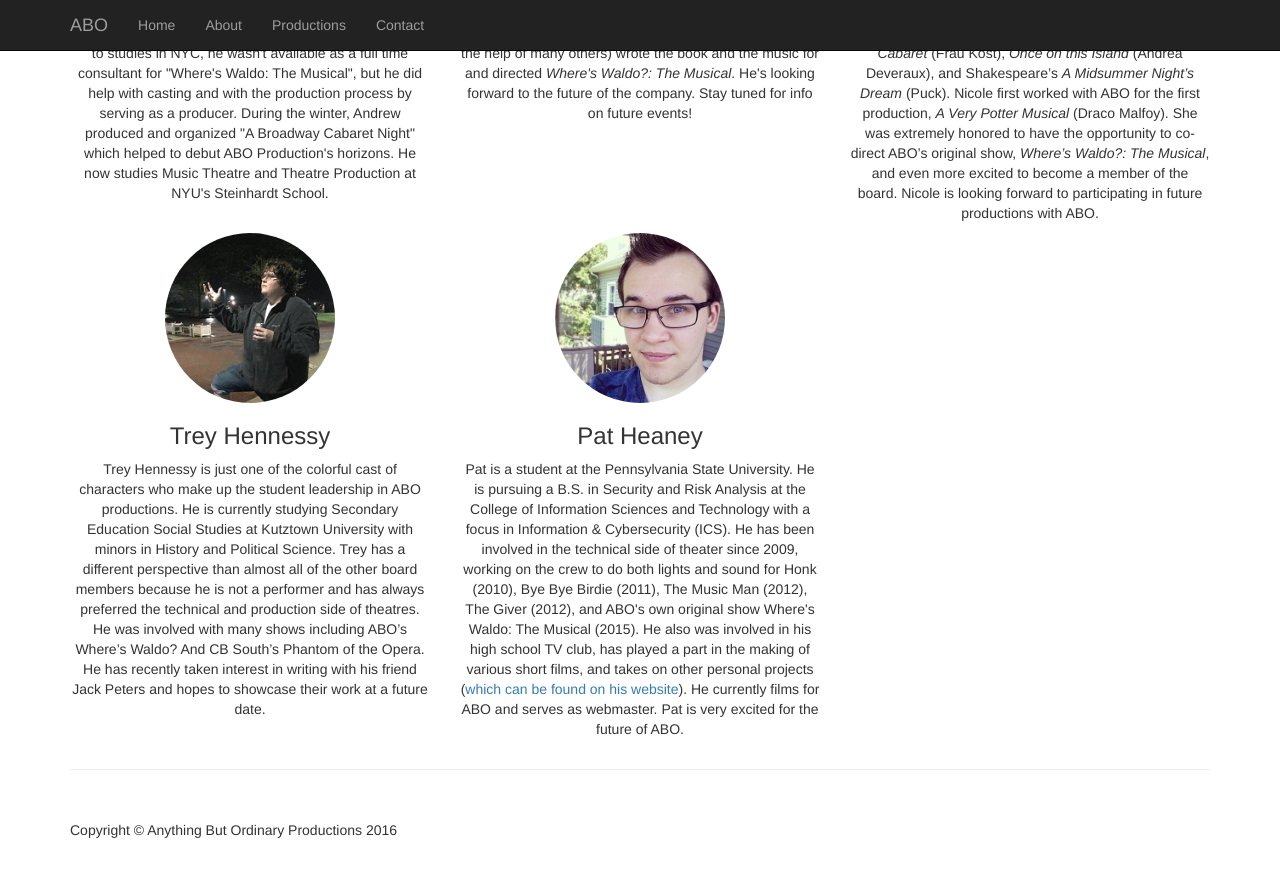
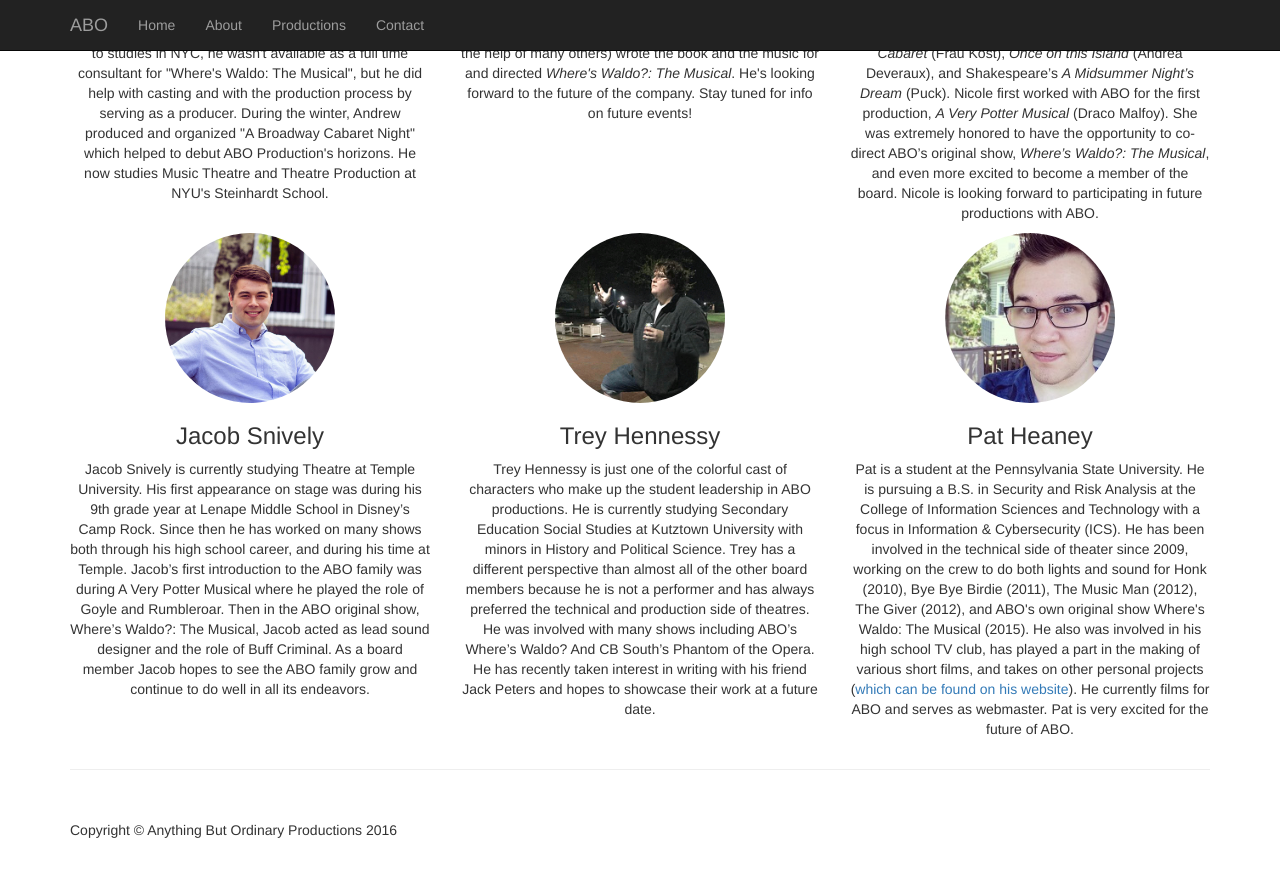
Before and after one commit to ABOProductions/aboproductions.github.io, a Jekyll site: the page about.html, which Jekyll copies as it is, in a window 1280 px wide and 900 px high, scrolled down 576 px. Shown: the top 877 px of the window. Built offline with Jekyll 4.4.1, drawn with Linux system fonts in a browser that asks for light colours; nearby versions of some CDN libraries; library files that are not in the unit come from our copies.

Commit message:
AddedJacobSnivelyBio

```diff
--- a/about.html
+++ b/about.html
@@ -162,13 +162,13 @@
                 </h3>
                 <p>Nicole is a student at West Chester University studying Early Grades Preparation and Special Education with a minor in Deaf Studies. She has been involved in theater since she was 8 years old, performing in shows such as <i>Cabaret</i> (Frau Kost), <i>Once on this Island</i> (Andrea Deveraux), and Shakespeare’s <i>A Midsummer Night’s Dream</i> (Puck). Nicole first worked with ABO for the first production, <i>A Very Potter Musical</i> (Draco Malfoy). She was extremely honored to have the opportunity to co-direct ABO’s original show, <i>Where’s Waldo?: The Musical</i>, and even more excited to become a member of the board. Nicole is looking forward to participating in future productions with ABO.</p>
             </div>
-			<!--
+			<!---->
 			<div class="col-lg-4 col-sm-6 text-center">
-                <img class="img-circle img-responsive img-center" src="http://placehold.it/200x200" alt="">
+                <img class="img-circle img-responsive img-center biopicture" src="/img/board/JacobSnively_sq.jpg" alt="Jacob Snively">
                 <h3>Jacob Snively
                 </h3>
-                <p></p>
-            </div> -->
+                <p>Jacob Snively is currently studying Theatre at Temple University. His first appearance on stage was during his 9th grade year at Lenape Middle School in Disney’s Camp Rock. Since then he has worked on many shows both through his high school career, and during his time at Temple. Jacob’s first introduction to the ABO family was during A Very Potter Musical where he played the role of Goyle and Rumbleroar. Then in the ABO original show, Where’s Waldo?: The Musical,  Jacob acted as lead sound designer and the role of Buff Criminal. As a board member Jacob hopes to see the ABO family grow and continue to do well in all its endeavors.</p>
+            </div> <!---->
 
 			<div class="col-lg-4 col-sm-6 text-center">
                 <img class="img-circle img-responsive img-center biopicture" src="/img/board/TreyHennessy_sq.png" alt="Trey Hennessy">
```
Also changed, not shown: img/board/JacobSnively.jpg (added), img/board/JacobSnively_sq.jpg (added).
